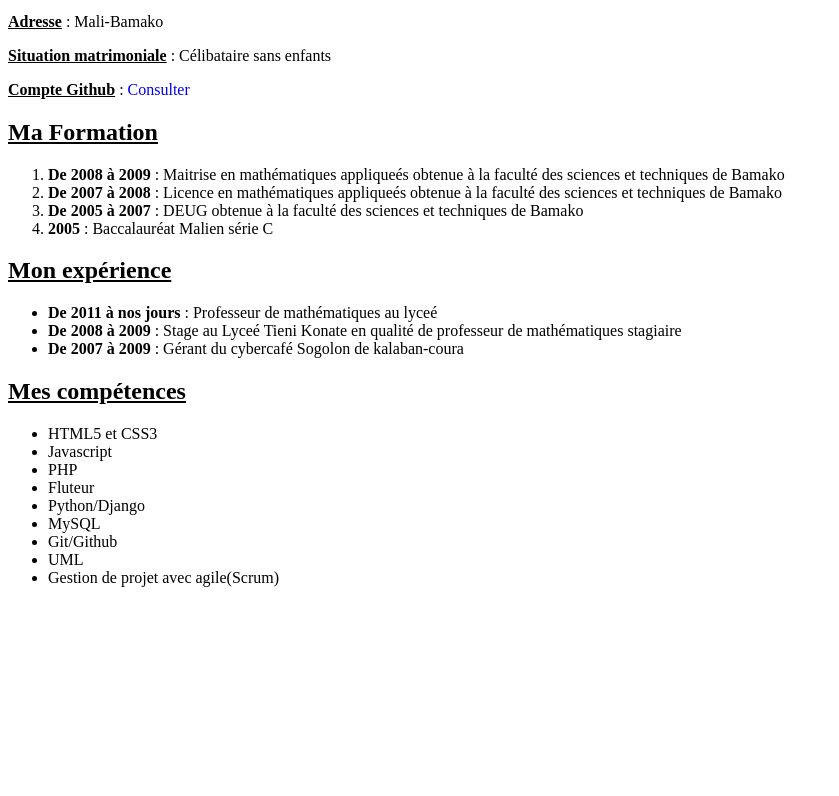
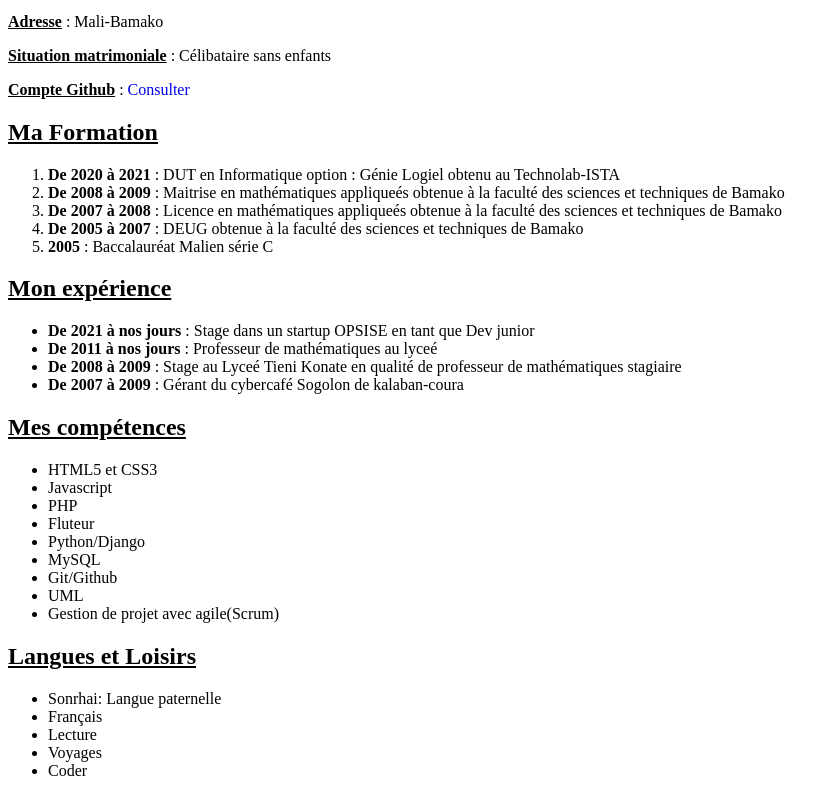
Before and after one commit to abdoulaye1403/portfolio, a plain HTML site: page index.html in a window 1280 px wide. Shown: the part 483-1279 px from the top of the page, without its empty margins (0-839 px from the left). Before the commit the page ends 1086 px from the top, so only its background shows below. Drawn offline with Linux system fonts and the light colour scheme.

Commit message:
ajout de nouveaux elements

```diff
--- a/index.html
+++ b/index.html
@@ -25,6 +25,7 @@
                <h2><u>Ma Formation</u></h2>
 
                <ol>
+                   <li><strong>De 2020 à 2021</strong> : DUT en Informatique option : Génie Logiel obtenu au Technolab-ISTA</li>
                    <li><strong>De 2008 à 2009</strong> : Maitrise en mathématiques appliqueés obtenue à la faculté des sciences et techniques de Bamako</li>
                    <li><strong>De 2007 à 2008</strong> : Licence en mathématiques appliqueés obtenue à la faculté des sciences et techniques de Bamako</li>
                    <li><strong>De 2005 à 2007</strong> : DEUG obtenue à la faculté des sciences et techniques de Bamako</li>
@@ -35,6 +36,7 @@
             <section>
                 <h2><u>Mon expérience</u></h2>
                 <ul>
+                    <li><strong>De 2021 à nos jours</strong> : Stage dans un startup OPSISE en tant que Dev junior</li>
                     <li><strong>De 2011 à nos jours</strong> : Professeur de mathématiques au lyceé</li>
                     <li><strong>De 2008 à 2009</strong> : Stage au Lyceé Tieni Konate en qualité de professeur de mathématiques stagiaire</li>
                     <li><strong>De 2007 à 2009</strong> : Gérant du cybercafé Sogolon de kalaban-coura</li>
@@ -56,5 +58,16 @@
                 </ul>
             </section>
 
+            <section>
+               <h2><u>Langues et Loisirs</u></h2>
+               <ul>
+                   <li>Sonrhai: Langue paternelle</li>
+                   <li>Français</li>
+                   <li>Lecture</li>
+                   <li>Voyages</li>
+                   <li>Coder</li>
+               </ul>
+           </section>
+
     </body>
 </html>
```
